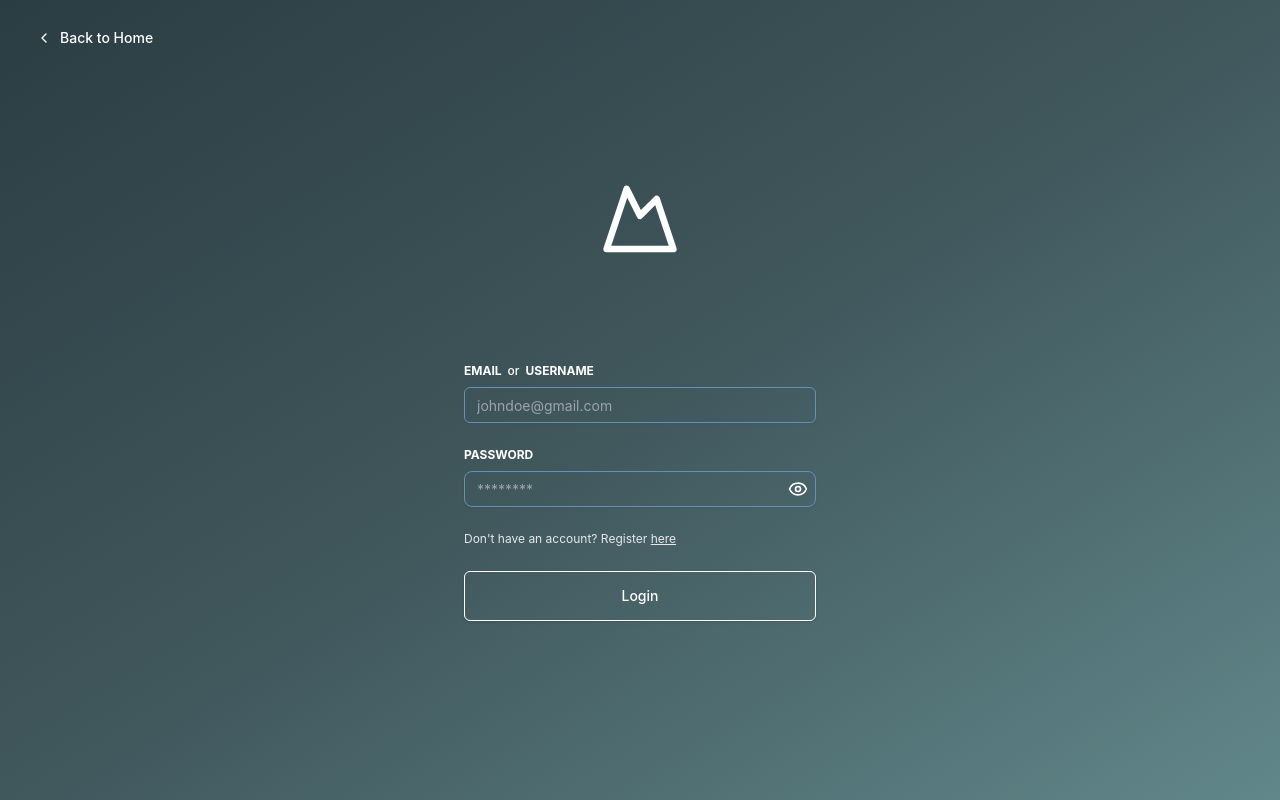
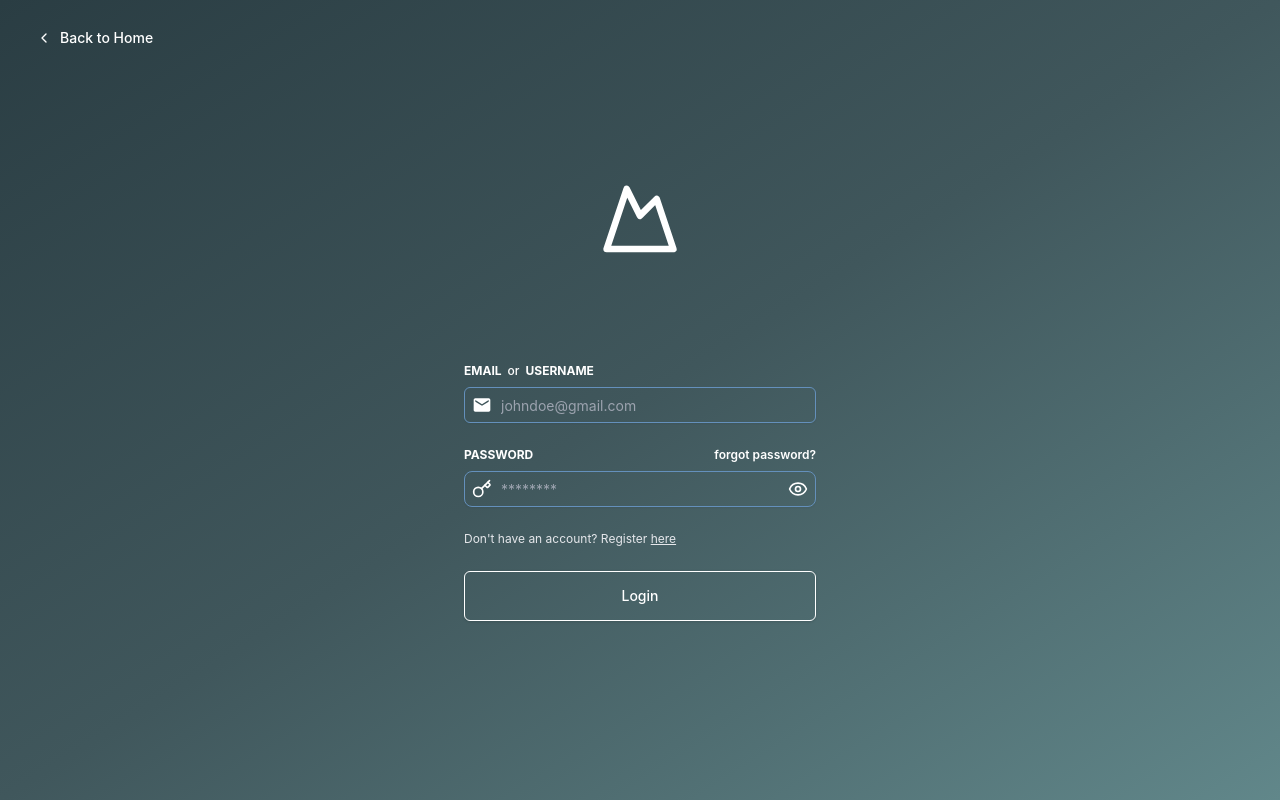
Before and after one commit to alexabainza/habit-tracker-frontend, a React (Vite) app: page /login in a window 1280 px wide. Built offline with nearby package versions, Linux system fonts and the light colour scheme.

Commit message:
refactor:login and register pages

```diff
--- a/src/pages/analytics/ChartOverview.tsx
+++ b/src/pages/analytics/ChartOverview.tsx
@@ -32,7 +32,7 @@ type ChartOverviewProps = {
 
 export function ChartOverview({ loading, data }: ChartOverviewProps) {
     return (
-        <Card className="w-full min-h-80">
+        <Card className="w-full min-h-80 flex-[0.8]">
             <CardTitle className="p-5">Overview</CardTitle>
             <CardContent>
                 {loading ? (
--- a/src/pages/analytics/RecentHabits.tsx
+++ b/src/pages/analytics/RecentHabits.tsx
@@ -31,7 +31,7 @@ export function RecentHabits({ data }: RecentHabitsProps) {
   console.log(modifiers);
 
   return (
-    <div className="w-full h-64 md:h-80 rounded-md border p-5 my-0">
+    <div className="w-full h-64 md:h-80 rounded-md border p-5 my-0 flex-[0.5]">
       <div className="space-y-6">
         <Calendar
           mode="single"
--- a/src/pages/auth/Login.tsx
+++ b/src/pages/auth/Login.tsx
@@ -14,13 +14,14 @@ import {
   FormMessage,
 } from "@/components/ui/form";
 import { Input } from "@/components/ui/input";
-import { ChevronLeftIcon, Eye, EyeOff, Loader2, MountainIcon } from "lucide-react";
+import { ChevronLeftIcon, Eye, EyeOff, KeyIcon, Loader2, MountainIcon } from "lucide-react";
 import { Link, useNavigate } from "react-router-dom";
 import { LoginSchema } from "@/utils/schemas";
 import { handleAuthError } from "@/utils/errorHandler";
 import { useFetch } from "@/hooks/use-fetch";
 import { z } from "zod";
 import { toast } from "sonner";
+import { MdEmail } from "react-icons/md";
 
 const LoginScreen: React.FC = () => {
   const [showPassword, setShowPassword] = useState(false);
@@ -90,18 +91,21 @@ const LoginScreen: React.FC = () => {
                 control={form.control}
                 name="identifier"
                 render={({ field }) => (
-                  <FormItem className="flex flex-col gap-0">
+                  <FormItem className="flex flex-col gap-0 relative">
                     <FormLabel className="uppercase font-medium text-xs space-x-1.5">
                       <strong>Email</strong>
                       <span className="lowercase">or</span>
                       <strong>Username</strong>
                     </FormLabel>
                     <FormControl>
-                      <Input
-                        placeholder="johndoe@gmail.com"
-                        {...field}
-                        className="border-[#6490BC] rounded-md placeholder:text-gray-400" // Add your desired placeholder color here
-                      />
+                      <div className="relative">
+                        <MdEmail className="w-5 h-5 absolute top-1/2 left-2 transform -translate-y-1/2" />
+                        <Input
+                          placeholder="johndoe@gmail.com"
+                          {...field}
+                          className="border-[#6490BC] rounded-md placeholder:text-gray-400 pl-9" // Add your desired placeholder color here
+                        />
+                      </div>
                     </FormControl>
                     <FormMessage className="text-xs text-red-400" />
                   </FormItem>
@@ -112,16 +116,18 @@ const LoginScreen: React.FC = () => {
                 name="password"
                 render={({ field }) => (
                   <FormItem className="flex flex-col gap-0">
-                    <FormLabel className="uppercase font-bold text-xs">
-                      Password
+                    <FormLabel className="uppercase font-bold text-xs flex items-center justify-between">
+                      <span>Password</span>
+                      <Link to='/forgot' target="_blank" className="lowercase font-semibold">Forgot Password?</Link>
                     </FormLabel>
                     <FormControl className="relative">
                       <div className="flex flex-row items-center rounded-md relative">
+                        <KeyIcon className="w-5 h-5 absolute top-1/2 left-2 transform -translate-y-1/2" />
                         <Input
                           type={showPassword ? "text" : "password"}
                           placeholder={`${showPassword ? "Password@123" : "********"}`}
                           {...field}
-                          className="placeholder:text-gray-400 border-[#6490BC] "
+                          className="placeholder:text-gray-400 border-[#6490BC] pl-9"
                         />
                         <button
                           type="button"
--- a/src/pages/auth/Register.tsx
+++ b/src/pages/auth/Register.tsx
@@ -14,12 +14,13 @@ import { Input } from "@/components/ui/input";
 import { useForm } from "react-hook-form";
 import { zodResolver } from "@hookform/resolvers/zod";
 import { RegisterUserSchema } from "@/utils/schemas";
-import { ChevronLeftIcon, Eye, EyeOff, Loader2, MountainIcon } from "lucide-react";
+import { ChevronLeftIcon, Eye, EyeOff, KeyIcon, Loader2, MountainIcon, UserIcon } from "lucide-react";
 import { Link, useNavigate } from "react-router-dom";
 import { useFetch } from "@/hooks/use-fetch";
 import { handleAuthError } from "@/utils/errorHandler";
 import { z } from "zod";
 import { toast } from "sonner";
+import { MdMail } from "react-icons/md";
 
 const RegisterScreen: React.FC = () => {
   const [showPassword, setShowPassword] = useState(false);
@@ -97,11 +98,14 @@ const RegisterScreen: React.FC = () => {
                       Username
                     </FormLabel>
                     <FormControl>
+                      <div className="relative">
+                        <UserIcon className="w-5 h-5 absolute top-1/2 left-2 transform -translate-y-1/2" />
                         <Input
                           placeholder="John Doe"
                           {...field}
-                        className="border-[#6490BC] rounded-md placeholder:text-gray-400" // Add your desired placeholder color here
+                          className="border-[#6490BC] rounded-md placeholder:text-gray-400 pl-9" // Add your desired placeholder color here
                         />
+                      </div>
                     </FormControl>
                     <FormMessage className="text-xs text-red-400" />
                   </FormItem>
@@ -113,13 +117,16 @@ const RegisterScreen: React.FC = () => {
                 render={({ field }) => (
                   <FormItem className="flex flex-col gap-0">
                     <FormLabel className="font-medium text-xs">Email</FormLabel>
-                    <FormControl>
+                    <FormControl className="relative">
+                      <div className="relative">
+                        <MdMail className="w-5 h-5 absolute top-1/2 left-2 transform -translate-y-1/2" />
                         <Input
                           type="email"
                           placeholder="johndoe@gmail.com"
                           {...field}
-                        className="border-[#6490BC] rounded-md placeholder:text-gray-400" // Add your desired placeholder color here
+                          className="border-[#6490BC] rounded-md placeholder:text-gray-400 pl-9" // Add your desired placeholder color here
                         />
+                      </div>
                     </FormControl>
                     <FormMessage className="text-xs text-red-400" />
                   </FormItem>
@@ -135,16 +142,17 @@ const RegisterScreen: React.FC = () => {
                     </FormLabel>
                     <FormControl className="relative">
                       <div className="flex flex-row items-center rounded-md">
+                        <KeyIcon className="w-5 h-5 absolute top-1/2 left-2 transform -translate-y-1/2" />
                         <Input
                           type={showPassword ? "text" : "password"}
                           placeholder={`${showPassword ? "Password@123" : "********"}`}
                           {...field}
-                          className="placeholder:text-gray-400 border-[#6490BC] "
+                          className="placeholder:text-gray-400 border-[#6490BC] pl-9"
                         />
                         <button
                           type="button"
                           onClick={togglePasswordVisibility}
-                          className="ml-2 "
+                          className="ml-2 absolute right-3 w-5"
                         >
                           {showPassword ? <EyeOff /> : <Eye />}
                         </button>
--- a/src/pages/profile/Profile.tsx
+++ b/src/pages/profile/Profile.tsx
@@ -41,6 +41,7 @@ import {
   AlertDialogTrigger,
 } from "@/components/ui/alert-dialog";
 import { toast } from "sonner";
+import Loading from "@/components/ui/loading";
 
 export default function Profile() {
   const navigate = useNavigate();
@@ -140,8 +141,11 @@ export default function Profile() {
   };
 
   return (
-    <div className="w-full py-12 flex-1 h-full lg:px-16 sm:px-5 px-5 mt-6 space-y-4">
-      <Card className="max-w-md mx-auto">
+    <div className="w-full py-12 flex-1 lg:px-16 sm:px-5 px-5 space-y-4 m-auto flex items-center justify-center">
+      {loading ? (
+        <Loading />
+      ) : (
+        <Card className="max-w-md  w-full mx-auto">
           <CardHeader>
             <CardTitle className="text-2xl font-bold text-center">
               Profile
@@ -268,6 +272,7 @@ export default function Profile() {
             )}
           </CardFooter>
         </Card>
+      )}
     </div>
   );
 }
```
Lines whose indentation alone changed are shown as unchanged.
